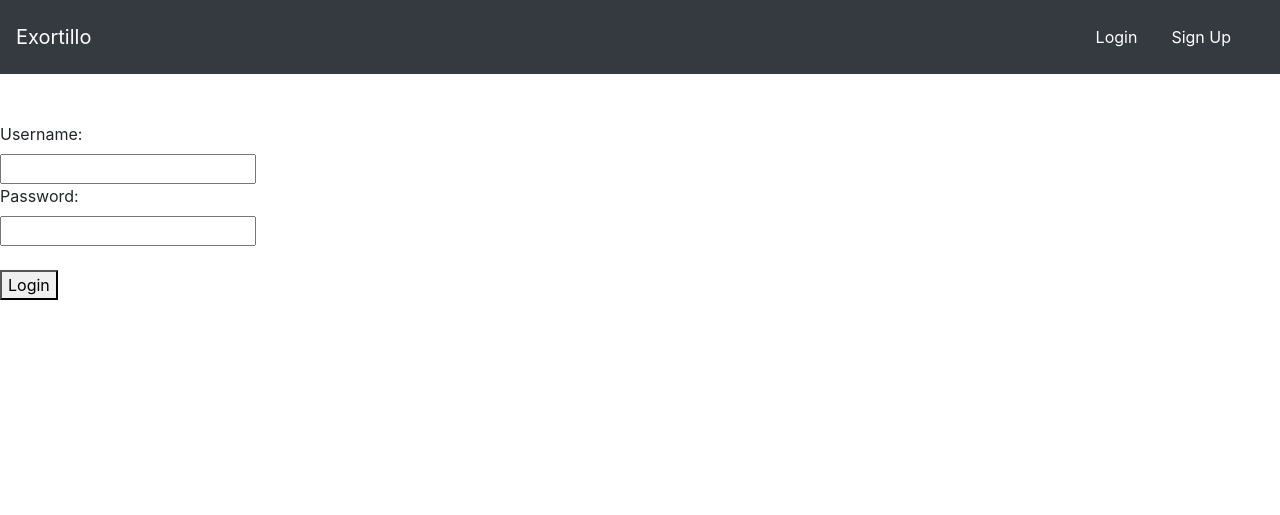
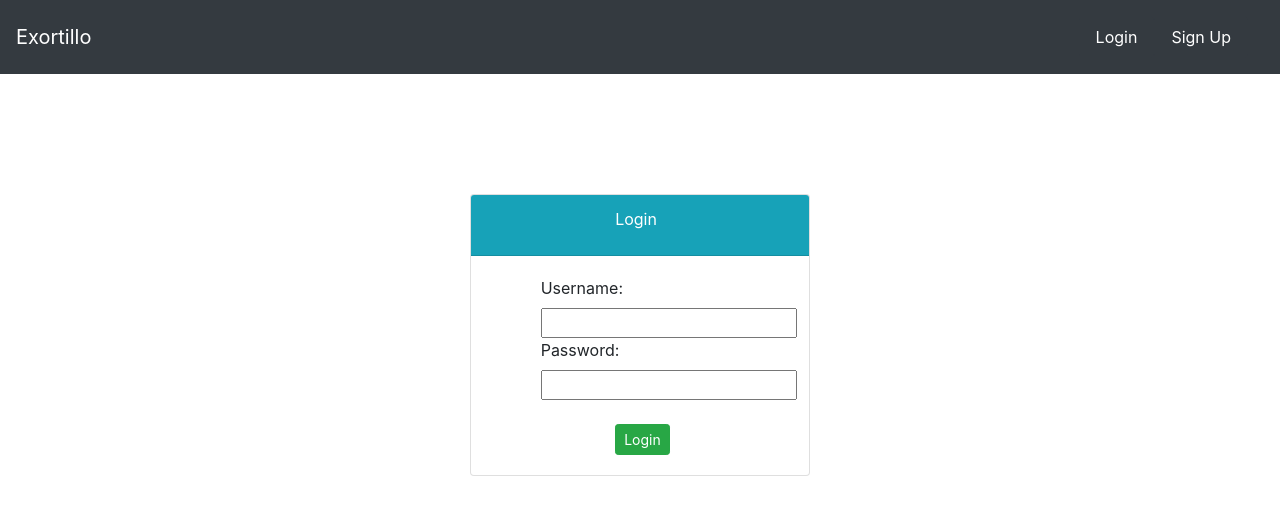
Before and after one commit to HarshThale/django_project_AMF, a Django app: page /login/ in a window 1280 px wide. Shown: the top 515 px of the page. Run offline with Django 4.2, Linux system fonts and the light colour scheme.

Commit message:
commit:63

```diff
--- a/mysite/users/templates/users/login.html
+++ b/mysite/users/templates/users/login.html
@@ -2,16 +2,31 @@
 
 {% block body %}
 
-<form method="POST">
-    {% csrf_token %}
+<br><br><br>
 
-    <label for="user">Username:</label><br>
-    <input type="text" id="user" name="username"><br>
+<div class="container">
+    <div class='col-md-4 offset-md-4'>
+        <div class="card">
+            <div class="card-header text-white bg-info">
+                <div class="offset-md-5 card-title">
+                    Login
+                </div>
+            </div>
+            <div class="card-body">
+                <form method="POST">
+                    {% csrf_token %}
 
-    <label for="pass">Password:</label><br>
-    <input type="password" id="pass" name="password"><br><br>
+                    <label class="offset-md-2" for="user">Username:</label><br>
+                    <input class="offset-md-2" type="text" id="user" name="username"><br>
 
-    <button type="submit">Login</button>
-</form>
+                    <label class="offset-md-2" for="pass">Password:</label><br>
+                    <input class="offset-md-2" type="password" id="pass" name="password"><br><br>
+
+                    <button class="btn btn-success btn-sm offset-md-5" type="submit">Login</button>
+                </form>
+            </div>
+        </div>
+    </div>
+</div>
 
 {% endblock %}
```
Also changed, not shown: mysite/db.sqlite3.
